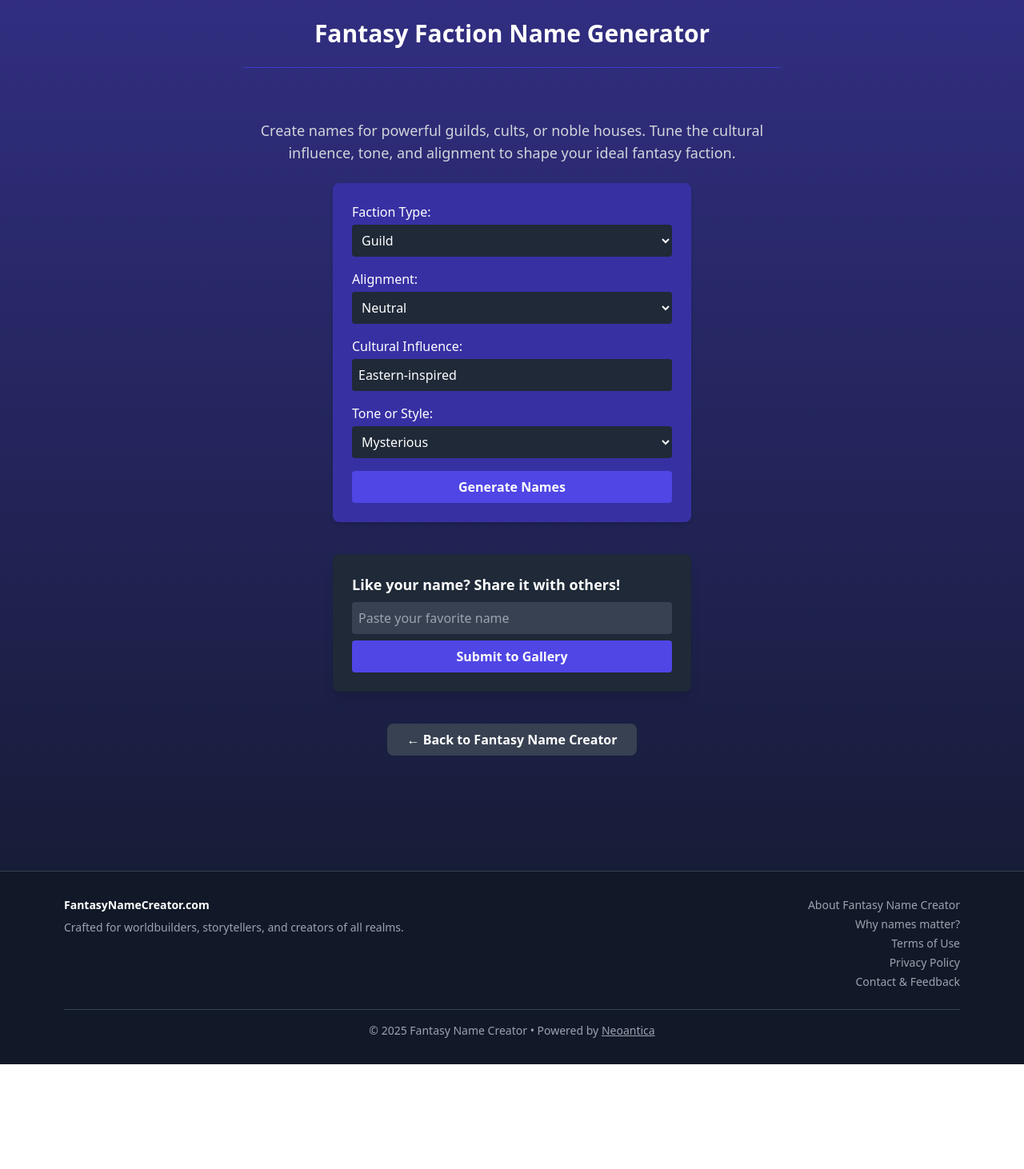
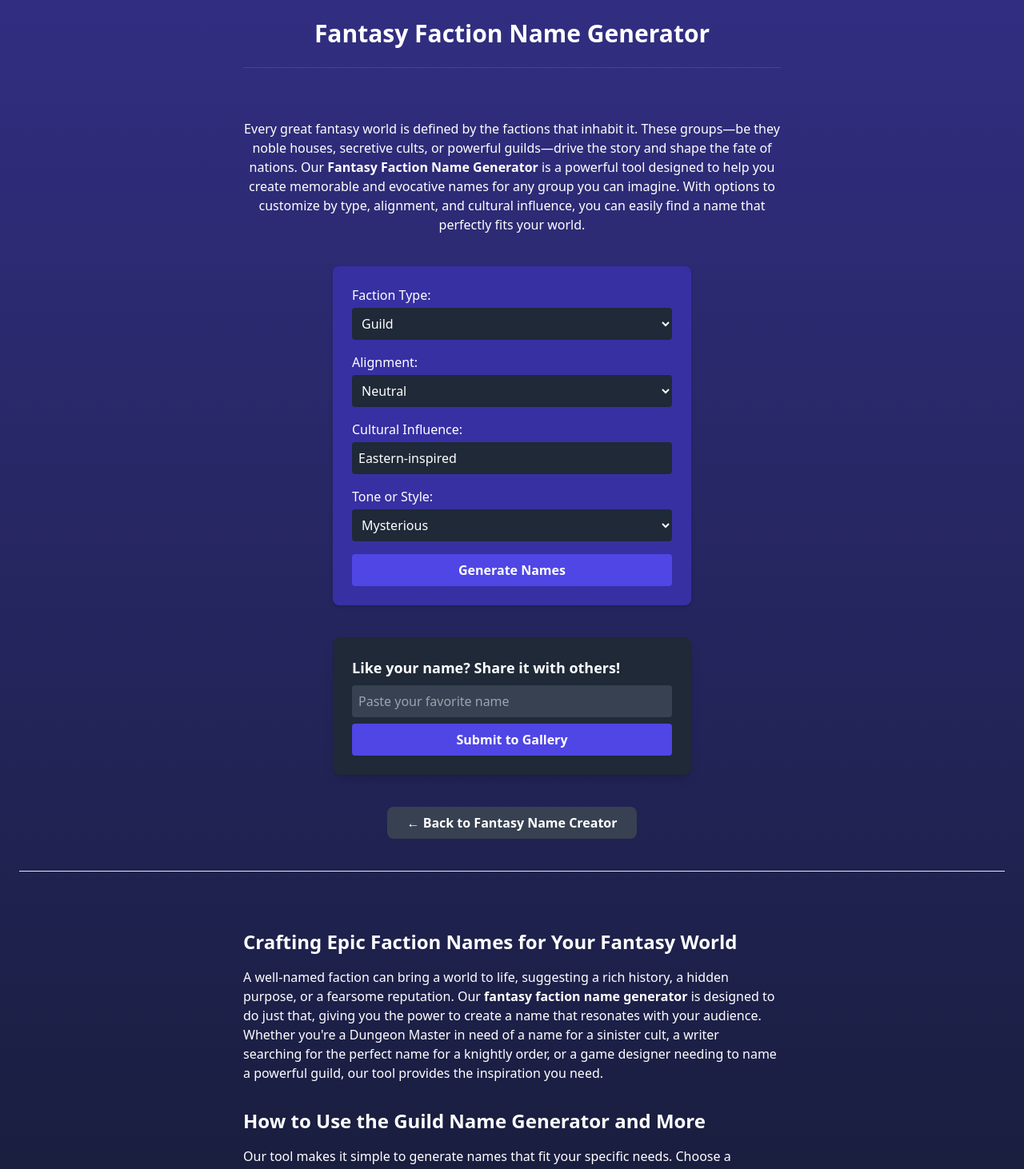
Before and after one commit to JiriTill/fantasytools, a React (Vite) app in the folder client/: page /faction in a window 1280 px wide. Shown: the top 1462 px of the page at 80% size. Before the commit the page ends 1331 px from the top, so only its background shows below. Built offline with nearby package versions, Linux system fonts and the light colour scheme.

Commit message:
Update Faction.jsx

```diff
--- a/client/src/pages/Faction.jsx
+++ b/client/src/pages/Faction.jsx
@@ -54,8 +54,9 @@ Rules:
   return (
     <>
       <Helmet>
-        <title>Fantasy Faction Name Generator | Fantasy Name Creator</title>
-        <meta name="description" content="Generate powerful and mysterious fantasy faction names for guilds, cults, or clans. Customizable by alignment, tone, and culture." />
+        <title>Fantasy Faction Name Generator & Creator | Fantasy Name Creator</title>
+        <meta name="description" content="Generate powerful fantasy faction names for guilds, cults, or clans. Customizable by alignment, tone, and culture. Perfect for D&D and other RPGs." />
+        <meta name="keywords" content="fantasy faction name generator, guild name generator, clan name creator, D&D factions, cult names, fantasy names" />
       </Helmet>
 
       <div className="min-h-screen bg-gradient-to-b from-indigo-900 to-gray-900 text-white">
@@ -64,9 +65,10 @@ Rules:
 
           <GoogleAd slot="4105556455" />
 
-          <p className="text-lg text-center max-w-2xl text-gray-300 mb-6">
-            Create names for powerful guilds, cults, or noble houses. Tune the cultural influence, tone, and alignment to shape your ideal fantasy faction.
-          </p>
+          {/* Updated Intro Text Section */}
+          <div className="w-full max-w-2xl text-center mb-10">
+            <p>Every great fantasy world is defined by the factions that inhabit it. These groups—be they noble houses, secretive cults, or powerful guilds—drive the story and shape the fate of nations. Our <strong>Fantasy Faction Name Generator</strong> is a powerful tool designed to help you create memorable and evocative names for any group you can imagine. With options to customize by type, alignment, and cultural influence, you can easily find a name that perfectly fits your world.</p>
+          </div>
 
           <form onSubmit={handleSubmit} className="space-y-4 w-full max-w-md bg-indigo-800 p-6 rounded-lg shadow-md">
             <label className="block">
@@ -159,8 +161,18 @@ Rules:
             ← Back to Fantasy Name Creator
           </Link>
 
+          <hr className="my-10 w-full" />
+
+          {/* NEW: Bottom SEO text section with proper styling. */}
+          <div className="w-full max-w-2xl text-left">
+            <h2 className="text-2xl font-bold mt-8 mb-4">Crafting Epic Faction Names for Your Fantasy World</h2>
+            <p>A well-named faction can bring a world to life, suggesting a rich history, a hidden purpose, or a fearsome reputation. Our <strong>fantasy faction name generator</strong> is designed to do just that, giving you the power to create a name that resonates with your audience. Whether you're a Dungeon Master in need of a name for a sinister cult, a writer searching for the perfect name for a knightly order, or a game designer needing to name a powerful guild, our tool provides the inspiration you need.</p>
+
+            <h2 className="text-2xl font-bold mt-8 mb-4">How to Use the Guild Name Generator and More</h2>
+            <p>Our tool makes it simple to generate names that fit your specific needs. Choose a **faction type** like "Guild," "Clan," or "House," then select an alignment to set the moral tone. Add a cultural influence for a unique flavor, and finally, select a tone to give the name its emotional weight. This detailed customization ensures you'll get names that feel authentic to your world. From a righteous **knight order name generator** to a secretive **cult name creator**, our system covers all the bases. Stop struggling with naming and start building your world’s political landscape with ease.</p>
+          </div>
+
           <MultiplexAd />
-
         </main>
         <Footer />
       </div>
```
Lines whose indentation alone changed are shown as unchanged.
